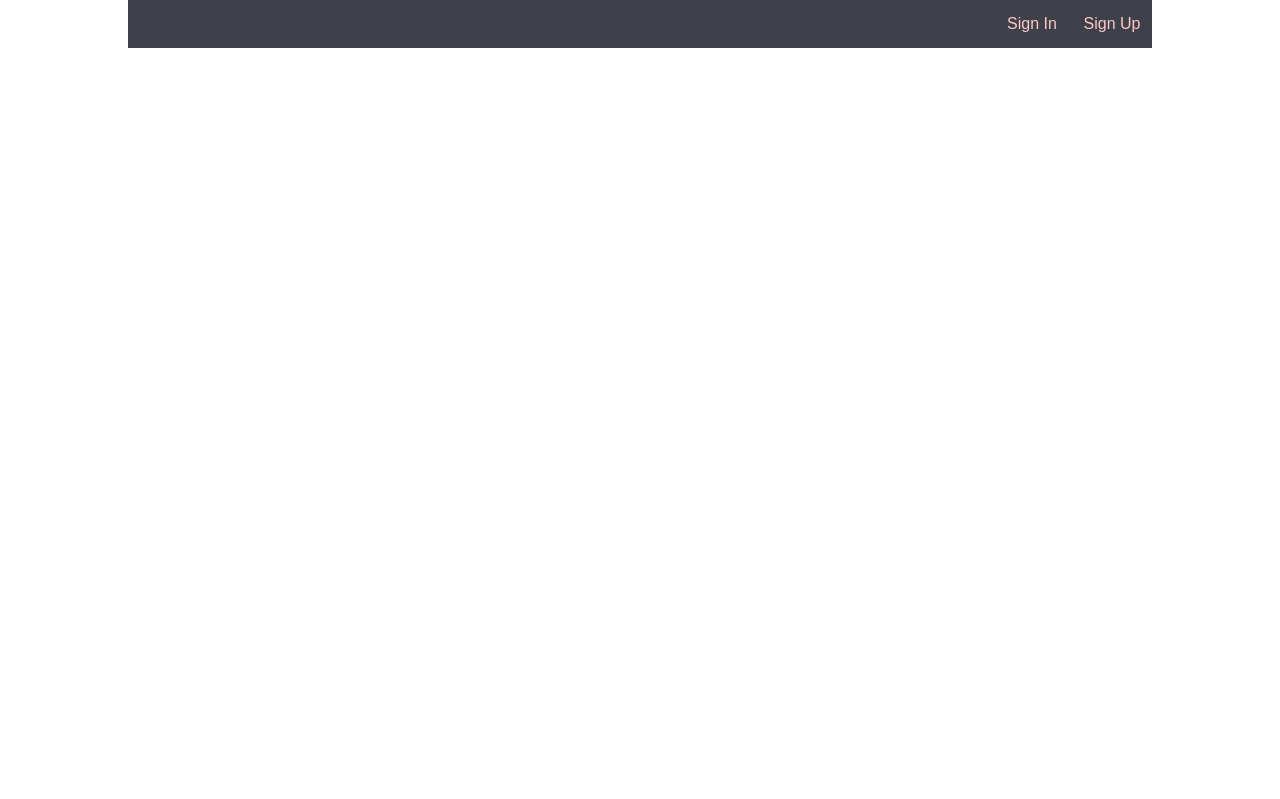
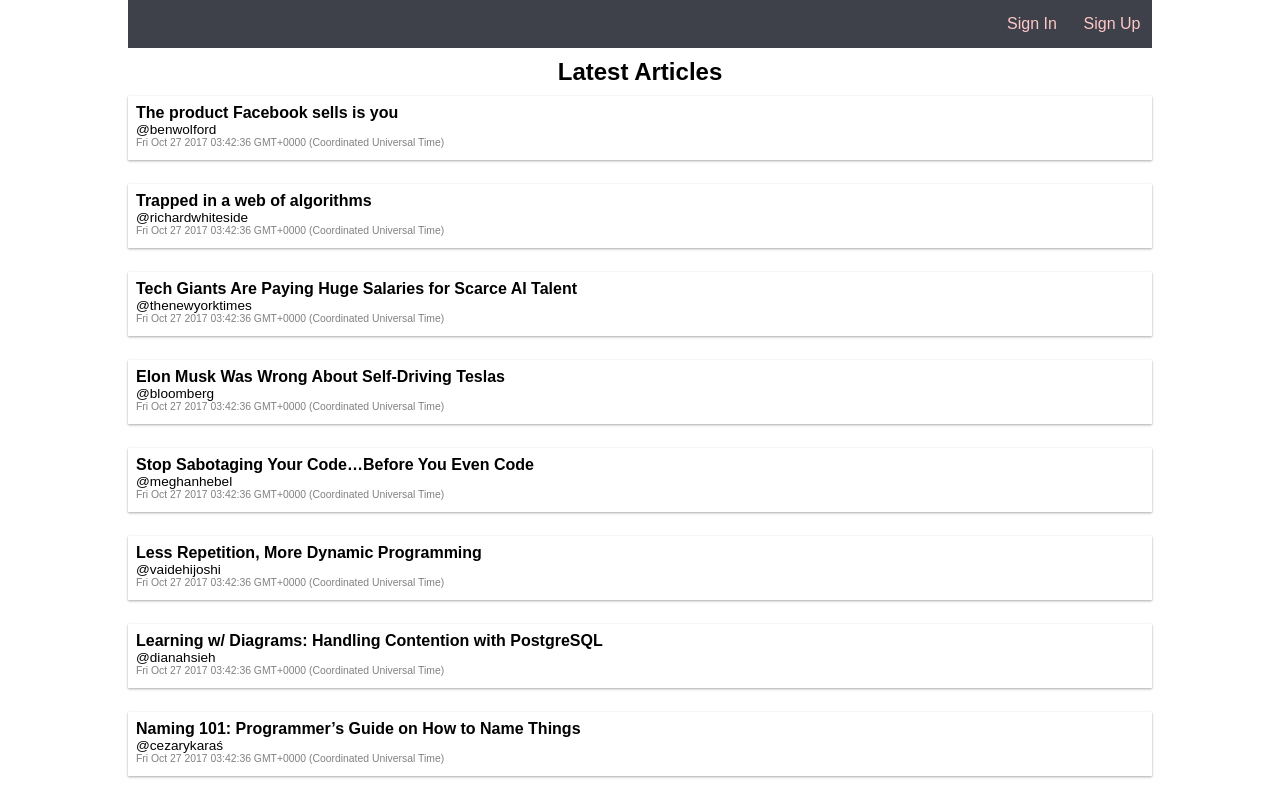
Before and after one commit to richardpanda/composition, a React (Create React App) app in the folder client/: page / in a window 1280 px wide. Shown: the top 799 px of the page. Built offline with nearby package versions, Linux system fonts and the light colour scheme.

Commit message:
Design ArticlePreviewList

```diff
--- a/client/src/App.css
+++ b/client/src/App.css
@@ -2,3 +2,10 @@
   margin: 0 auto;
   width: 80%;
 }
+
+.LatestArticles {
+  font-size: 1.5rem;
+  height: 3rem;
+  line-height: 3rem;
+  text-align: center;
+}
--- a/client/src/App.js
+++ b/client/src/App.js
@@ -1,6 +1,7 @@
 import React, { Component } from 'react';
 
 import './App.css';
+import ArticlePreviewList from './components/ArticlePreviewList';
 import Navbar from './components/Navbar';
 
 class App extends Component {
@@ -10,6 +11,10 @@ class App extends Component {
         <header>
           <Navbar />
         </header>
+        <main>
+          <h1 className="LatestArticles">Latest Articles</h1>
+          <ArticlePreviewList />
+        </main>
       </div>
     );
   }
--- /dev/null
+++ b/client/src/components/ArticlePreviewList/index.js
@@ -0,0 +1,37 @@
+import React, { Component } from 'react';
+
+import './style.css';
+
+class ArticlePreviewList extends Component {
+  render() {
+    const articlePreviews = [
+      { username: "benwolford", title: "The product Facebook sells is you", article_id: 1, created_at: Date.now() },
+      { username: "richardwhiteside", title: "Trapped in a web of algorithms", article_id: 2, created_at: Date.now() },
+      { username: "thenewyorktimes", title: "Tech Giants Are Paying Huge Salaries for Scarce AI Talent", article_id: 3, created_at: Date.now() },
+      { username: "bloomberg", title: "Elon Musk Was Wrong About Self-Driving Teslas", article_id: 4, created_at: Date.now() },
+      { username: "meghanhebel", title: "Stop Sabotaging Your Code…Before You Even Code", article_id: 5, created_at: Date.now() },
+      { username: "vaidehijoshi", title: "Less Repetition, More Dynamic Programming", article_id: 6, created_at: Date.now() },
+      { username: "dianahsieh", title: "Learning w/ Diagrams: Handling Contention with PostgreSQL", article_id: 7, created_at: Date.now() },
+      { username: "cezarykaraś", title: "Naming 101: Programmer’s Guide on How to Name Things", article_id: 8, created_at: Date.now() },
+      { username: "gregsabo", title: "How awesome engineers ask for help", article_id: 9, created_at: Date.now() },
+      { username: "kanishkdudeja", title: "The beauty of Go", article_id: 10, created_at: Date.now() },
+    ];
+
+    return (
+      <ol className="ArticlePreviewList-list">
+        {articlePreviews.map(({ username, title, article_id, created_at }) => (
+          <li
+            className="ArticlePreviewList-item"
+            key={article_id}
+          >
+            <div className="ArticlePreviewList-title">{title}</div>
+            <div className="ArticlePreviewList-username">@{username}</div>
+            <div className="ArticlePreviewList-date">{new Date(created_at).toString()}</div>
+          </li>
+        ))}
+      </ol>
+    );
+  }
+}
+
+export default ArticlePreviewList;
--- /dev/null
+++ b/client/src/components/ArticlePreviewList/style.css
@@ -0,0 +1,29 @@
+.ArticlePreviewList-list {
+    display: flex;
+    flex-direction: column;
+}
+
+.ArticlePreviewList-item {
+    box-shadow: 0 1px 3px rgba(0,0,0,0.12), 0 1px 2px rgba(0,0,0,0.24);
+    height: 4rem;
+    margin-bottom: 1.5rem;
+    padding: 0.5rem 0.5rem;
+    transition: all 0.3s cubic-bezier(.25,.8,.25,1);
+}
+
+.ArticlePreviewList-item:hover {
+    box-shadow: 0 8px 16px 0 rgba(0,0,0,0.2);
+}
+
+.ArticlePreviewList-title {
+    font-weight: bold;
+}
+
+.ArticlePreviewList-username {
+    font-size: 0.85rem;
+}
+
+.ArticlePreviewList-date {
+    color: grey;
+    font-size: 0.65rem;
+}
--- a/client/src/index.css
+++ b/client/src/index.css
@@ -11,6 +11,7 @@ body {
     height: 100%;
 }
 
+li,
 ul {
     list-style: none;
 }
```
